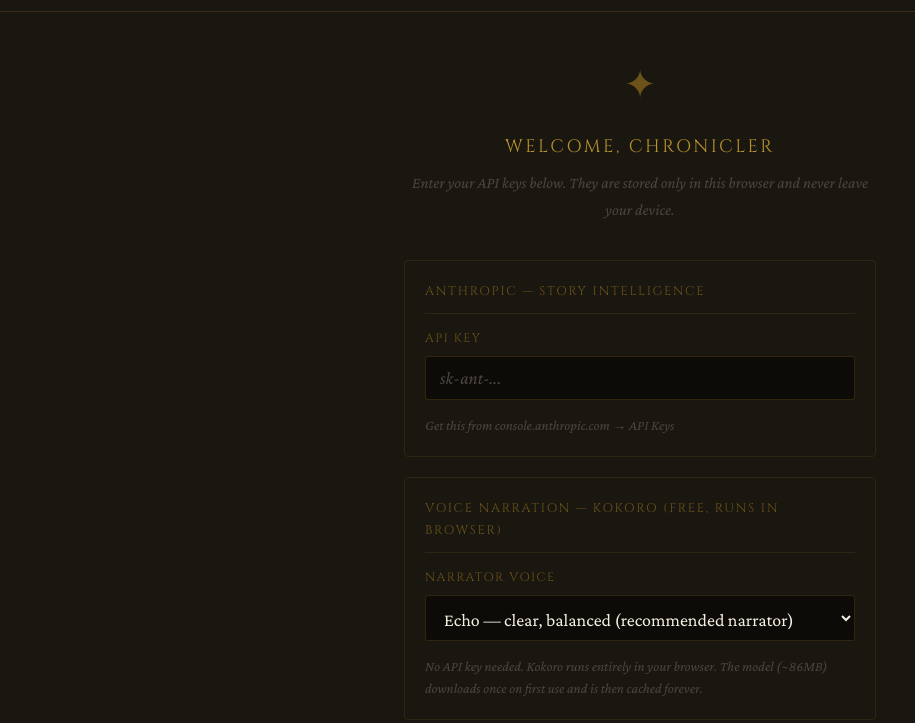
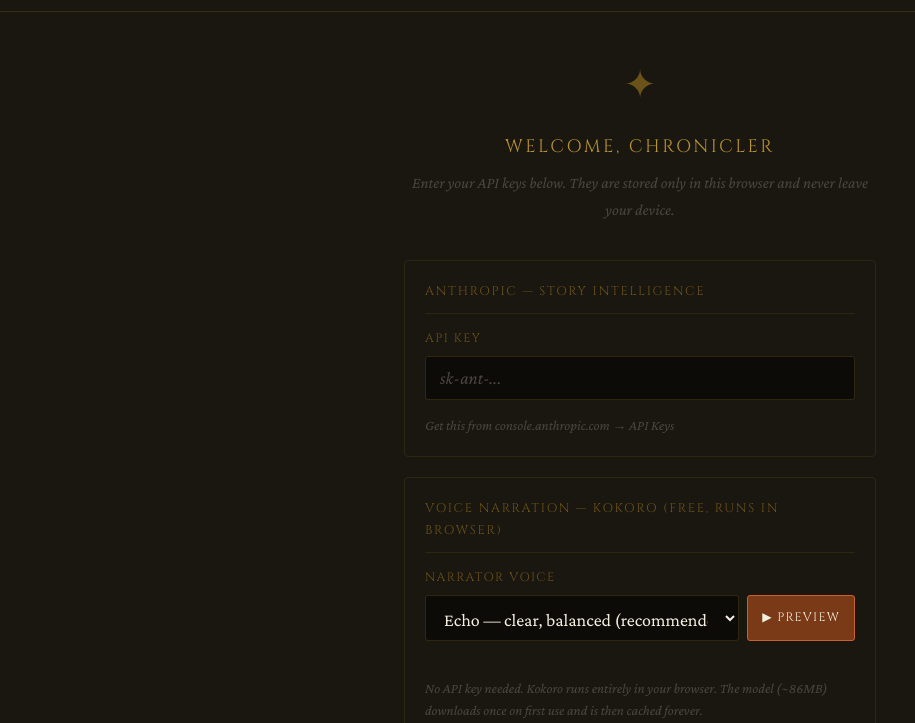
Before and after one commit to DCZraek/chronicle-app, a plain HTML site: page index.html in a window 1280 px wide. Shown: the part 77-800 px from the top of the page, without its empty margins (0-915 px from the left). Drawn offline with nearby package versions, Linux system fonts and the light colour scheme.

Commit message:
Add files via upload

```diff
--- a/index.html
+++ b/index.html
@@ -425,7 +425,8 @@
       <div class="settings-section-title">Voice Narration — Kokoro (Free, runs in browser)</div>
       <div>
         <label class="field-label">Narrator Voice</label>
-        <select class="field-input" id="s-voice" style="cursor:pointer;">
+        <div style="display:flex;gap:8px;align-items:center;">
+          <select class="field-input" id="s-voice" style="cursor:pointer;flex:1;">
             <optgroup label="American Male">
               <option value="am_echo">Echo — clear, balanced (recommended narrator)</option>
               <option value="am_adam">Adam — deep, authoritative</option>
@@ -434,11 +435,13 @@
               <option value="am_onyx">Onyx — deep, brooding</option>
               <option value="am_fenrir">Fenrir — fierce, intense</option>
               <option value="am_puck">Puck — mischievous, light</option>
+              <option value="am_eric">Eric — neutral, clear</option>
             </optgroup>
             <optgroup label="British Male">
               <option value="bm_george">George — refined, British</option>
+              <option value="bm_fable">Fable — warm storyteller, British</option>
               <option value="bm_lewis">Lewis — clear, British</option>
-            <option value="bm_daniel">Daniel — warm, friendly British</option>
+              <option value="bm_daniel">Daniel — friendly, British</option>
             </optgroup>
             <optgroup label="American Female">
               <option value="af_heart">Heart — warm and engaging</option>
@@ -456,8 +459,21 @@
             <optgroup label="British Female">
               <option value="bf_emma">Emma — warm, British</option>
               <option value="bf_isabella">Isabella — commanding, British</option>
+              <option value="bf_alice">Alice — clear, British</option>
+              <option value="bf_lily">Lily — soft, British</option>
             </optgroup>
           </select>
+          <button id="preview-voice-btn" onclick="previewNarratorVoice()" style="
+            background:var(--ember-dim);border:1px solid var(--ember);
+            border-radius:3px;color:var(--parchment);
+            font-family:'Cinzel',serif;font-size:0.68rem;
+            letter-spacing:0.1em;text-transform:uppercase;
+            padding:0 14px;height:46px;cursor:pointer;
+            white-space:nowrap;flex-shrink:0;transition:background 0.2s;">
+            ▶ Preview
+          </button>
+        </div>
+        <div id="preview-status" style="font-size:0.75rem;color:var(--ash);font-style:italic;margin-top:6px;min-height:16px;"></div>
       </div>
       <div class="settings-hint">No API key needed. Kokoro runs entirely in your browser. The model (~86MB) downloads once on first use and is then cached forever.</div>
     </div>
@@ -1092,10 +1108,32 @@
 
     setOrb('ready');
     updateCounter();
+
+    // Silently pre-warm all voices in the background after game loads
+    // This ensures zero delay when NPCs speak for the first time
+    if (kokoroReady) {
+      warmAllVoicesBackground();
+    }
+
   } catch(e) {
     showError('Failed to load game: ' + e.message);
     showLibrary();
   }
+}
+
+async function warmAllVoicesBackground() {
+  // Run after a short delay so it doesn't compete with the opening scene
+  await new Promise(r => setTimeout(r, 3000));
+  console.log('[Chronicle] Background voice warm-up starting...');
+  for (const voice of ALL_VOICES) {
+    if (!activeGameId) break; // stop if player exited
+    try {
+      await kokoroTTS.generate('The road ahead is long.', { voice: voice.id });
+    } catch(e) {}
+    // Small gap between each to avoid freezing
+    await new Promise(r => setTimeout(r, 100));
+  }
+  console.log('[Chronicle] Background voice warm-up complete.');
 }
 
 // ═══════════════════════════════════════════════════════════
@@ -1435,6 +1473,11 @@
     kokoroReady = true;
     kokoroLoading = false;
     onProgress && onProgress('Voice model ready.');
+    // Pre-warm the narrator voice immediately so first line plays fast
+    const { voiceId } = getSettings();
+    if (voiceId) {
+      try { await kokoroTTS.generate('The road ahead is long.', { voice: voiceId }); } catch(e) {}
+    }
     return true;
   } catch(e) {
     kokoroLoading = false;
@@ -1474,8 +1517,8 @@
     progress.style.width = `${Math.round((i / total) * 100)}%`;
     label.textContent = `Warming up ${voice.label}...`;
     try {
-      // Generate a short silent-ish phrase to load the voice embedding
-      await kokoroTTS.generate('.', { voice: voice.id });
+      // Generate a real sentence — Kokoro needs this to fully cache voice tensors
+      await kokoroTTS.generate('The road ahead is long.', { voice: voice.id });
     } catch(e) {
       // Some voice IDs may not exist in this version — skip silently
       console.warn(`[Chronicle] Voice ${voice.id} not available, skipping`);
@@ -1905,6 +1948,86 @@
 }
 
 // ═══════════════════════════════════════════════════════════
+// VOICE PREVIEW (settings screen)
+// ═══════════════════════════════════════════════════════════
+const PREVIEW_TEXT = "The fire burned low in the great hall. Outside, the wind moved through the trees like a warning no one had yet learned to read.";
+
+let previewAudio = null;
+
+async function previewNarratorVoice() {
+  const btn   = document.getElementById('preview-voice-btn');
+  const status = document.getElementById('preview-status');
+  const voiceId = document.getElementById('s-voice').value;
+
+  // Stop any playing preview
+  if (previewAudio) {
+    previewAudio.pause();
+    previewAudio = null;
+    btn.textContent = '▶ Preview';
+    btn.style.background = 'var(--ember-dim)';
+    status.textContent = '';
+    return;
+  }
+
+  btn.disabled = true;
+  btn.textContent = '...';
+  status.textContent = 'Loading voice model...';
+
+  // Load Kokoro if needed
+  if (!kokoroReady) {
+    const ok = await loadKokoro((msg) => { status.textContent = msg; });
+    if (!ok) {
+      btn.disabled = false;
+      btn.textContent = '▶ Preview';
+      status.textContent = 'Could not load voice model.';
+      return;
+    }
+  }
+
+  status.textContent = `Generating ${voiceId}...`;
+
+  try {
+    const audio = await kokoroTTS.generate(PREVIEW_TEXT, { voice: voiceId });
+    const wav = audio.toWav ? audio.toWav() : audio;
+    const url = URL.createObjectURL(new Blob([wav], { type: 'audio/wav' }));
+
+    previewAudio = new Audio(url);
+    btn.disabled = false;
+    btn.textContent = '■ Stop';
+    btn.style.background = 'var(--ember)';
+
+    const voiceName = document.getElementById('s-voice')
+      .options[document.getElementById('s-voice').selectedIndex]
+      .text.split(' — ')[0];
+    status.textContent = `Playing: ${voiceName}`;
+
+    previewAudio.onended = () => {
+      previewAudio = null;
+      URL.revokeObjectURL(url);
+      btn.textContent = '▶ Preview';
+      btn.style.background = 'var(--ember-dim)';
+      status.textContent = `✓ ${voiceName} previewed`;
+    };
+
+    previewAudio.onerror = () => {
+      previewAudio = null;
+      btn.textContent = '▶ Preview';
+      btn.style.background = 'var(--ember-dim)';
+      status.textContent = '';
+    };
+
+    await previewAudio.play();
+
+  } catch(e) {
+    btn.disabled = false;
+    btn.textContent = '▶ Preview';
+    btn.style.background = 'var(--ember-dim)';
+    status.textContent = 'Preview failed — voice may not be available.';
+    console.warn('[Chronicle] Preview error:', e);
+  }
+}
+
+// ═══════════════════════════════════════════════════════════
 // BOOT
 // ═══════════════════════════════════════════════════════════
 window.addEventListener('DOMContentLoaded', () => {
```
Lines whose indentation alone changed are shown as unchanged.
